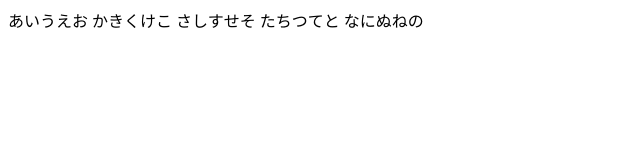
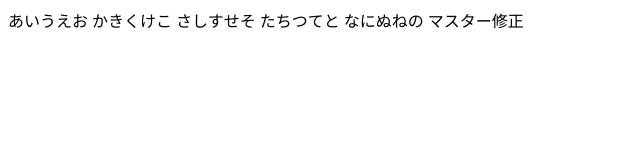
Before and after one commit to zd3F13/firstTest, a plain HTML site: page index.html in a window 1280 px wide. Shown: the whole page, without its empty margins (0-640 px from the left). Drawn offline with Linux system fonts and the light colour scheme.

Commit message:
マスター修正01

```diff
--- a/index.html
+++ b/index.html
@@ -10,5 +10,6 @@
   さしすせそ
   たちつてと
   なにぬねの
+  マスター修正
 </body>
 </html>
```
